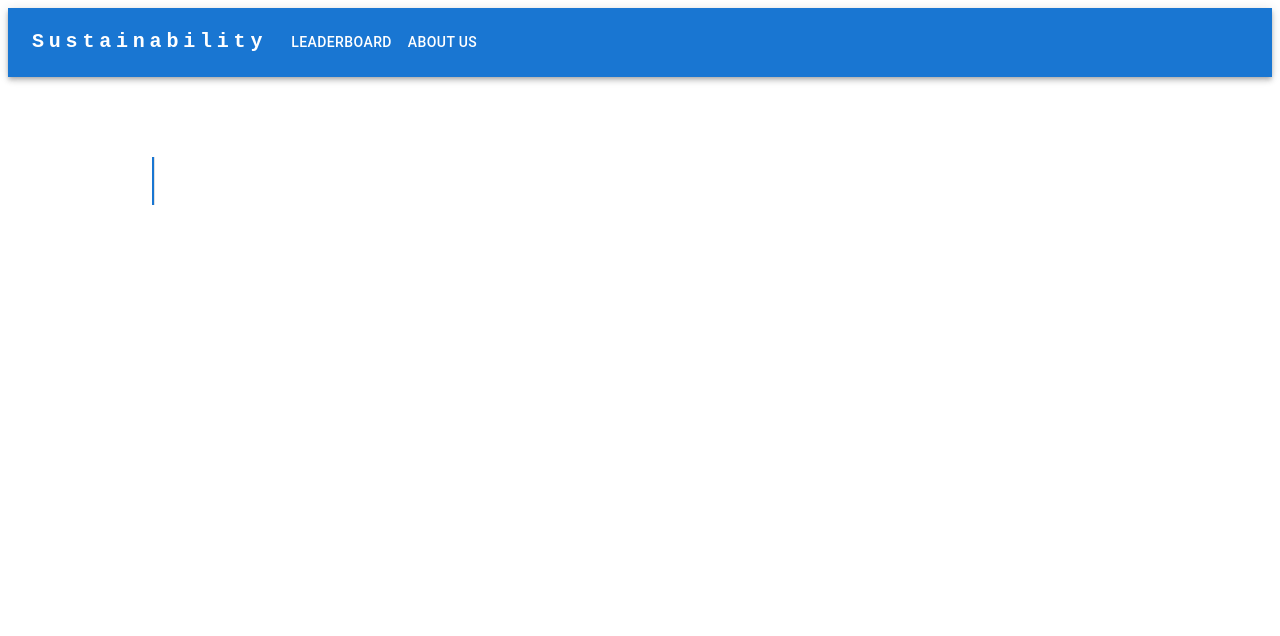
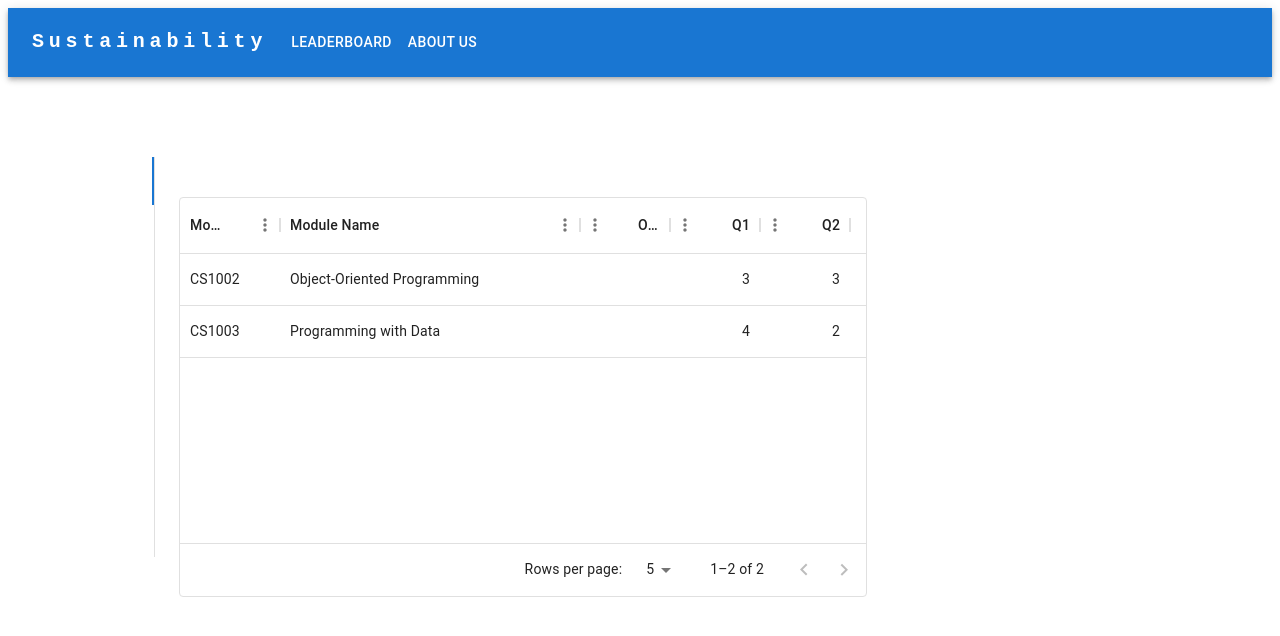
Before and after one commit to AlexanderPezarro/STEP2023Sustainabilty, a React (Create React App) app in the folder frontend/: page /leaderboard in a window 1280 px wide. Shown: the top 636 px of the page. Built offline with nearby package versions, Linux system fonts and the light colour scheme; no server answers.

Commit message:
Leaderboard

```diff
--- a/frontend/package.json
+++ b/frontend/package.json
@@ -6,7 +6,8 @@
     "@emotion/react": "^11.11.1",
     "@emotion/styled": "^11.11.0",
     "@mui/icons-material": "^5.11.16",
-    "@mui/material": "^5.13.6",
+    "@mui/material": "^5.14.1",
+    "@mui/x-data-grid": "^6.10.1",
     "@testing-library/jest-dom": "^5.16.5",
     "@testing-library/react": "^13.4.0",
     "@testing-library/user-event": "^13.5.0",
--- /dev/null
+++ b/frontend/src/compoments/Table.js
@@ -0,0 +1,75 @@
+import * as React from 'react';
+import { DataGrid } from '@mui/x-data-grid';
+import { useEffect, useState } from 'react';
+
+const columns = [
+    { field: 'id', headerName: 'Module Code', width: 100 },
+    { field: 'module_name', headerName: 'Module Name', width: 300 },
+    {
+        field: 'average',
+        headerName: 'Overall',
+        type: 'number',
+        width: 90,
+    },
+    {
+        field: 'q1',
+        headerName: 'Q1',
+        type: 'number',
+        width: 90,
+    },
+    {
+        field: 'q2',
+        headerName: 'Q2',
+        type: 'number',
+        width: 90,
+    },
+];
+
+var rows = [
+    { id: "CS1002", module_name: 'Object-Oriented Programming', q1: 3, q2: 3 },
+    { id: "CS1003", module_name: 'Programming with Data', q1: 4, q2: 2 },
+];
+
+export default function Table() {
+    const [data, setData] = useState([])
+    const [average, setAvearge] = useState(0)
+    useEffect(() => {
+        rows.map((row) => {
+            var average = 0;
+            for (var i in row) {
+                if(!isNaN(row[i])){
+                    average += row[i]
+                }
+
+            }
+            row.overall = average/(Object.keys(row).length-2)
+            console.log(row.overall)
+        })
+    }, [])
+
+    // useEffect(() => {
+    //     console.log(average)
+    // },[average])
+
+    // console.log(average)
+
+    const addData = (data) => {
+        var average = (data.q1 + data.q2) / 2
+        setData((prevState) => [...prevState, { id: data.id, module_name: data.module_name, }])
+    }
+
+    return (
+        <div style={{ height: 400, width: '100%' }}>
+            <DataGrid
+                rows={rows}
+                columns={columns}
+                initialState={{
+                    pagination: {
+                        paginationModel: { page: 0, pageSize: 5 },
+                    },
+                }}
+                pageSizeOptions={[5, 10]}
+            />
+        </div>
+    );
+}
--- a/frontend/src/pages/Leaderboard.js
+++ b/frontend/src/pages/Leaderboard.js
@@ -3,11 +3,10 @@ import PropTypes from 'prop-types';
 import Tabs from '@mui/material/Tabs';
 import Tab from '@mui/material/Tab';
 import Typography from '@mui/material/Typography';
-import Box from '@mui/material/Box';
-import { Container } from "@mui/material"
 import { getSchools } from '../api';
 import { useEffect, useState } from 'react';
-
+import Table from '../compoments/Table';
+import { Box, Grid, Container, IconButton } from '@mui/material';
 
 
 function TabPanel(props) {
@@ -51,12 +50,11 @@ export default function LeaderBoard() {
         getSchools()
             .then(res => {
                 setSchools(res.data);
-            console.log(res.data);
             }).catch(err => {
                 console.log(`Home.js: ${err}`);
                 setSchools(["No schools"]);
             })
-    },[])
+    }, [])
 
     const handleChange = (event, newValue) => {
         setValue(newValue);
@@ -65,7 +63,7 @@ export default function LeaderBoard() {
     return (
         <Container sx={{ mx: "auto", my: 10 }}>
             <Box
-                sx={{ flexGrow: 1, bgcolor: 'background.paper', display: 'flex' }}
+                sx={{ flexGrow: 1, bgcolor: 'background.paper', display: 'flex', height: 400 }}
             >
                 <Tabs
                     orientation="vertical"
@@ -75,13 +73,20 @@ export default function LeaderBoard() {
                     aria-label="Vertical tabs example"
                     sx={{ borderRight: 1, borderColor: 'divider' }}
                 >
-                    {schools.map((school,index) =>
-                        <Tab label={school.name} {...a11yProps({index})} />
+                    {schools.map((school, index) =>
+                        <Tab label={school.name} {...a11yProps({ index })} />
                     )}
                 </Tabs>
-                {schools.map((school,index) =>
+                {schools.map((school, index) =>
                     <TabPanel value={value} index={index}>
+                        <Grid sx={{ flexGrow: 1 }} container spacing={2}>
+                            <Grid item xs={12}>
                                 <Typography color="d0d3d4" variant="h4" component="span">{school.name}</Typography>
+                            </Grid>
+                            <Grid item xs={12}>
+                                <Table />
+                            </Grid>
+                        </Grid>
                     </TabPanel>
                 )}
 
```
Also changed, not shown: 2 other files (tests, documents, lock files or other folders). Lines whose indentation alone changed are shown as unchanged.
